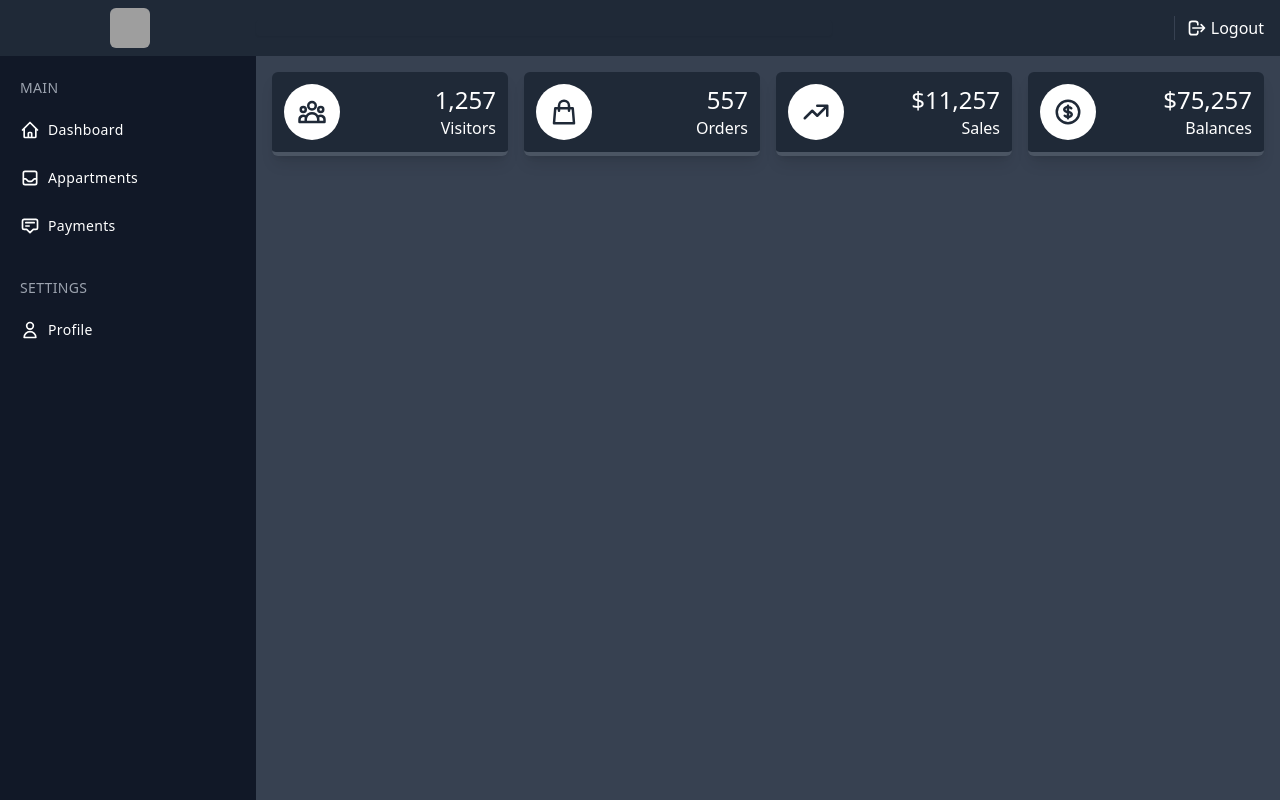
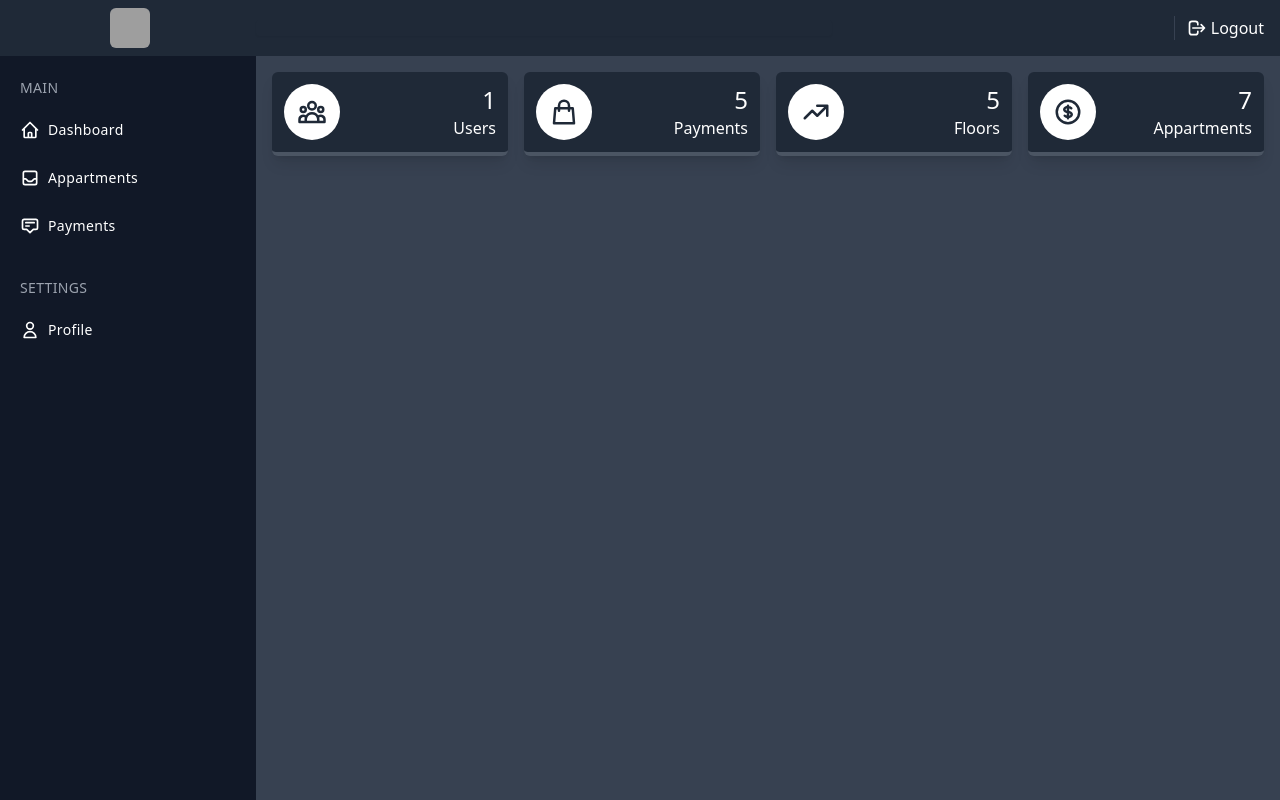
Before and after one commit to riad40/syndicat-app, a React (Create React App) app in the folder frontend/: page /dashboard in a window 1280 px wide. Built offline with nearby package versions, Linux system fonts and the light colour scheme; sample sign-in values are in the browser's storage; grey boxes are pictures that could not be loaded.

Commit message:
make the dashbiard cards

```diff
--- a/frontend/src/pages/Dashboard.jsx
+++ b/frontend/src/pages/Dashboard.jsx
@@ -21,8 +21,8 @@ function Dashboard() {
                         </svg>
                     </div>
                     <div class="text-right">
-                        <p class="text-2xl">1,257</p>
-                        <p>Visitors</p>
+                        <p class="text-2xl">1</p>
+                        <p>Users</p>
                     </div>
                 </div>
                 <div class="bg-gray-800 shadow-lg rounded-md flex items-center justify-between p-3 border-b-4 border-gray-600 text-white font-medium group">
@@ -44,8 +44,8 @@ function Dashboard() {
                         </svg>
                     </div>
                     <div class="text-right">
-                        <p class="text-2xl">557</p>
-                        <p>Orders</p>
+                        <p class="text-2xl">5</p>
+                        <p>Payments</p>
                     </div>
                 </div>
                 <div class="bg-gray-800 shadow-lg rounded-md flex items-center justify-between p-3 border-b-4 border-gray-600 text-white font-medium group">
@@ -67,8 +67,8 @@ function Dashboard() {
                         </svg>
                     </div>
                     <div class="text-right">
-                        <p class="text-2xl">$11,257</p>
-                        <p>Sales</p>
+                        <p class="text-2xl">5</p>
+                        <p>Floors</p>
                     </div>
                 </div>
                 <div class="bg-gray-800 shadow-lg rounded-md flex items-center justify-between p-3 border-b-4 border-gray-600 text-white font-medium group">
@@ -90,8 +90,8 @@ function Dashboard() {
                         </svg>
                     </div>
                     <div class="text-right">
-                        <p class="text-2xl">$75,257</p>
-                        <p>Balances</p>
+                        <p class="text-2xl">7</p>
+                        <p>Appartments</p>
                     </div>
                 </div>
             </div>
```
